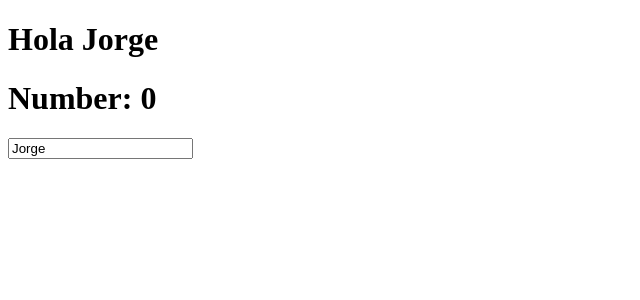
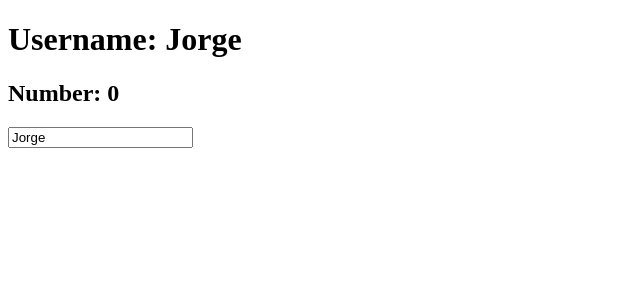
Before and after one commit to Jorge-Perez-Lopez/CursoAngular-AMazaingCode, an Angular app in the folder Proyecto-CursoAngular/: page / in a window 1280 px wide. Shown: the top 300 px of the page, without its empty margins (0-640 px from the left). Built offline with nearby package versions, Linux system fonts and the light colour scheme.

Commit message:
Add NgModel

```diff
--- a/Proyecto-CursoAngular/src/app/app.html
+++ b/Proyecto-CursoAngular/src/app/app.html
@@ -1,7 +1,7 @@
-<h1> Hola {{ userName }}</h1>
+<h1> Username:  {{ userName }}</h1>
 
-<h1 (click)="addOne()"> Number: {{ number }}</h1>
+<h2> Number: {{ number }}</h2>
 
 
 
-<input type = "text" [value]="userName" >
+<input type = "text" [(ngModel)]="userName" (input)= "addOne()">
--- a/Proyecto-CursoAngular/src/app/app.ts
+++ b/Proyecto-CursoAngular/src/app/app.ts
@@ -1,11 +1,12 @@
 import { Component, signal } from '@angular/core';
 import { RouterOutlet } from '@angular/router';
 import { HeaderComponent } from './components/header/header';
+import { FormsModule } from '@angular/forms';
 
 @Component({
   selector: 'app-root',
   standalone: true,
-  imports: [RouterOutlet, HeaderComponent],
+  imports: [RouterOutlet, HeaderComponent, FormsModule],
  templateUrl: './app.html',
   styleUrl: './app.css'
 })
```
